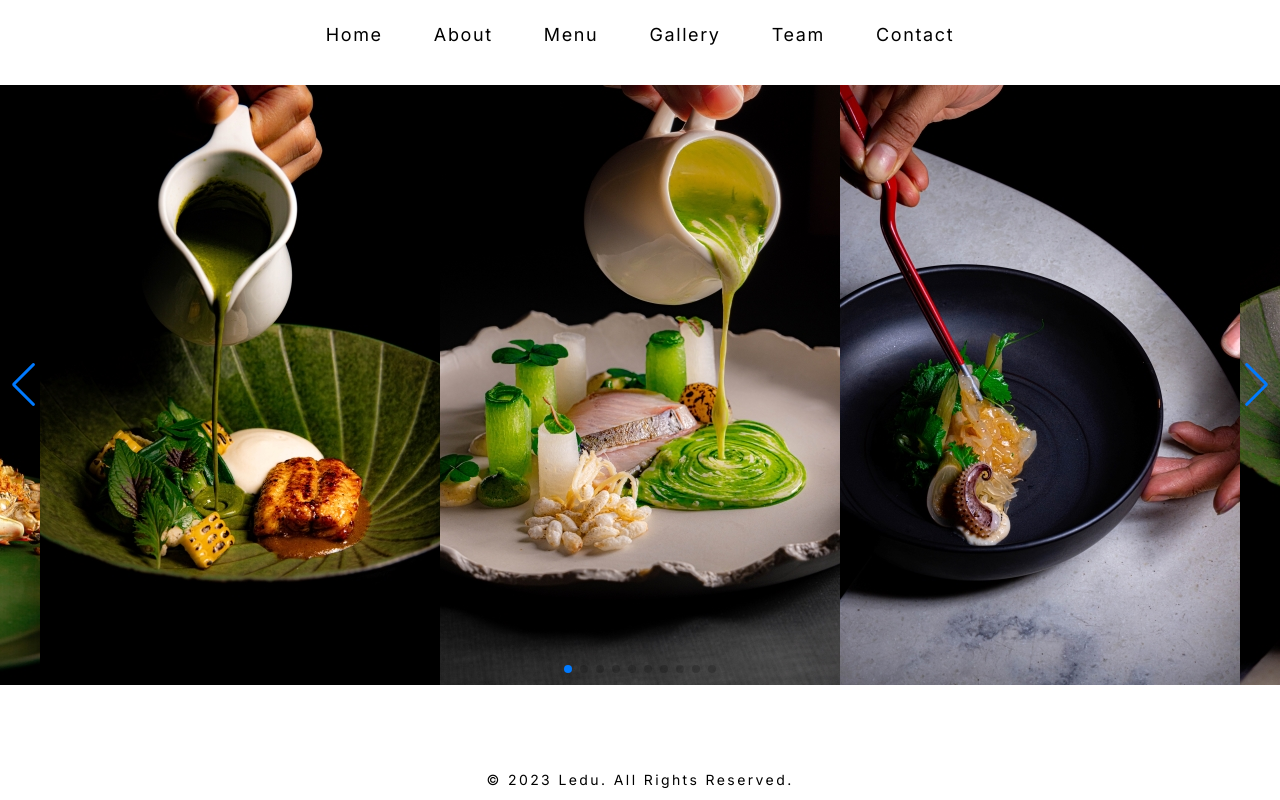
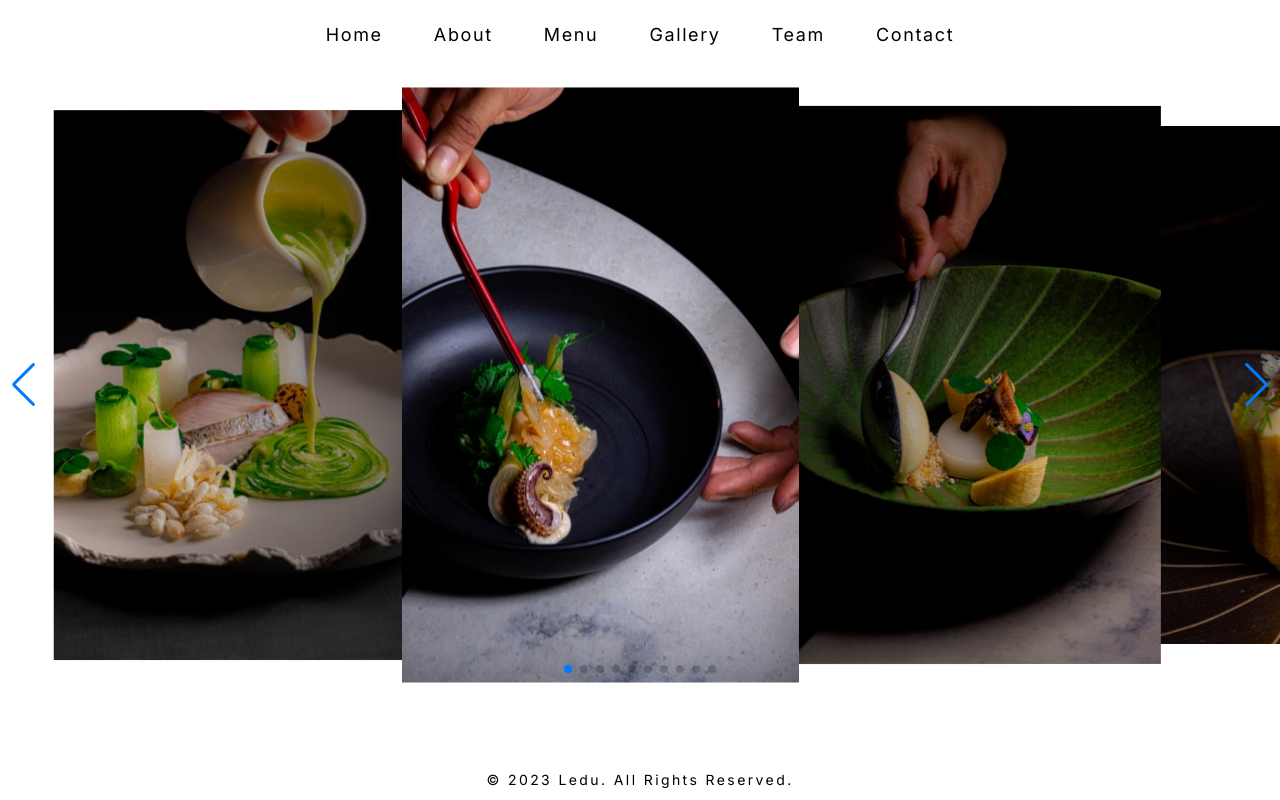
Before and after one commit to mopinator/Ledu, a React (Vite) app: page /gallery in a window 1280 px wide. Built offline with nearby package versions, Linux system fonts and the light colour scheme.

Commit message:
changed view ports

```diff
--- a/src/pages/Gallery/Gallery.jsx
+++ b/src/pages/Gallery/Gallery.jsx
@@ -16,19 +16,19 @@ export default function Gallery() {
 				<div className={styles["inner-container"]}>
 					<Swiper
 						modules={[EffectCoverflow, Navigation, Pagination]}
-						// effect={"coverflow"}
+						effect={"coverflow"}
 						slidesPerView={"auto"}
 						grabCursor={true}
 						loop={true}
-						centeredSlides={true}
+						// centeredSlides={true}
 						pagination={{ clickable: true }}
 						navigation={{ clickable: true }}
-						// coverflowEffect={{
-						// 	rotate: 0,
-						// 	stretch: 0,
-						// 	depth: 100,
-						// 	modifier: 1,
-						// }}
+						coverflowEffect={{
+							rotate: 0,
+							stretch: 0,
+							depth: 100,
+							modifier: 1,
+						}}
 						id={styles["swiper-container"]}
 					>
 						{images.map((image) => {
--- a/src/pages/Gallery/Gallery.module.css
+++ b/src/pages/Gallery/Gallery.module.css
@@ -1,8 +1,5 @@
 .main-container {
-	/* display: flex;
-	justify-content: center; */
 	margin-top: 6rem;
-	/* overflow-x: hidden; */
 }
 
 #swiper-slide {
```
